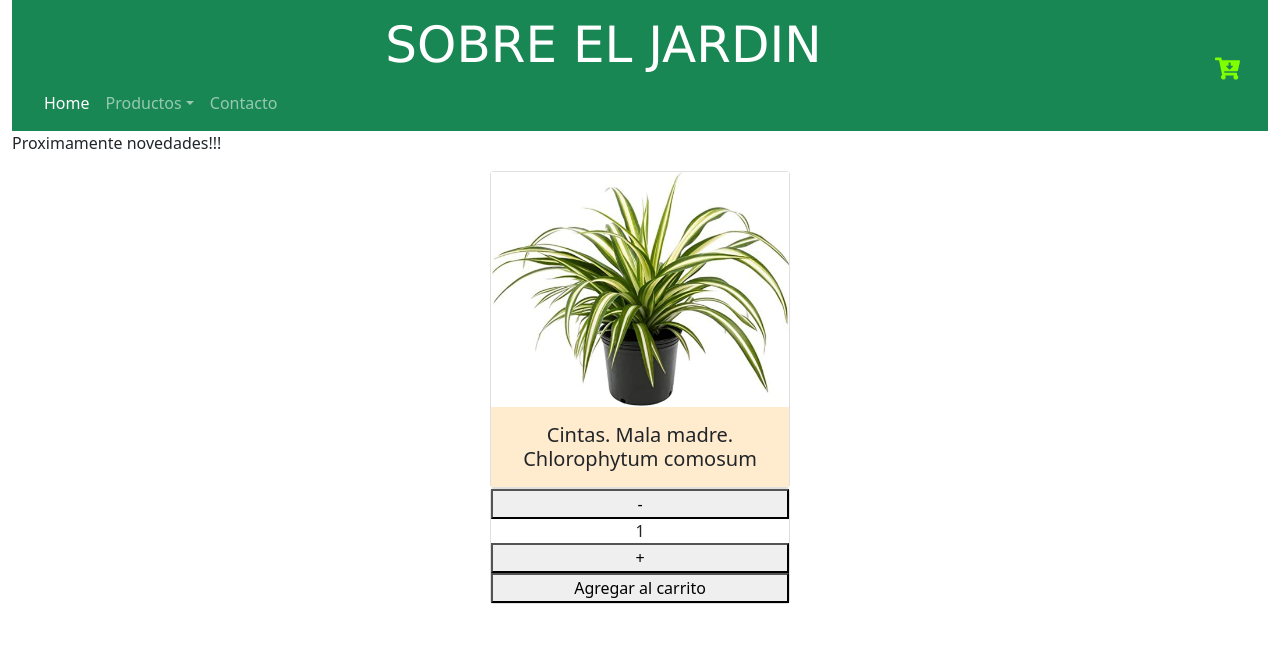
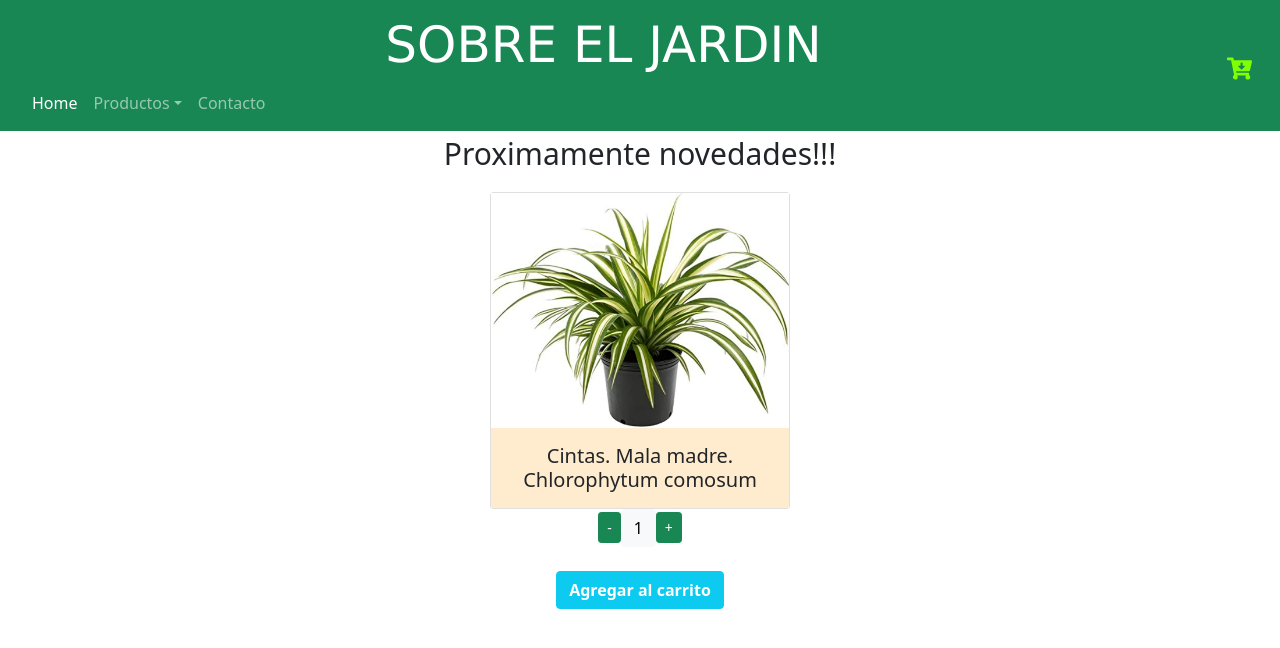
Before and after one commit to ezequieldimaso/ezequielDimaso-sobre-el-jardin, a React (Create React App) app: page / in a window 1280 px wide. Shown: the top 648 px of the page. Built offline with nearby package versions, Linux system fonts and the light colour scheme.

Commit message:
modificando card parte2

```diff
--- a/src/App.js
+++ b/src/App.js
@@ -8,7 +8,7 @@ import Navbar from "./components/NavBar/Navbar"
 
 function App() {
   return (
-    <div className="App container-fluid">
+    <div className="App">
      <Navbar/>
      <ItemListContainer mensaje="Proximamente novedades!!!"/>
     </div>
--- a/src/components/items/ItemCount.jsx
+++ b/src/components/items/ItemCount.jsx
@@ -17,11 +17,14 @@ const ItemCount = ({stock, initial, onAdd}) => {
 
   return (
     <div className='counter'>
-        <div className="card">
-            <button onClick={restar}>-</button>
-            <span>{count}</span>
-            <button onClick={sumar}>+</button>
-            <button onClick={onAdd}>Agregar al carrito</button>
+        <div>
+            <button className='btn btn-success btn-sm'onClick={restar}>-</button>
+            <span className='btn btn-light'>{count}</span>
+            <button className='btn btn-success btn-sm' onClick={sumar}>+</button>
+        </div>
+        <div>
+            <br />
+            <button className='btn btn-info fw-bold texto' onClick={onAdd}>Agregar al carrito</button>
         </div>
     </div>
   )
--- a/src/components/items/ItemListContainer.jsx
+++ b/src/components/items/ItemListContainer.jsx
@@ -13,7 +13,7 @@ const onAdd = ()=>{
 const ItemListContainer = ({mensaje}) => {
   return (
     <div>
-        <p>{mensaje}</p>
+        <p className='mensaje'>{mensaje}</p>
         <div>
           <Cards/>
           <ItemCount stock={5} initial={1} onAdd={onAdd} />
--- a/src/components/items/Items.css
+++ b/src/components/items/Items.css
@@ -1,3 +1,10 @@
 .counter{
     text-align: center;
   }
+.texto{
+  color: white;
+}
+.mensaje{
+  text-align: center;
+  font-size: 30px;
+}
```
